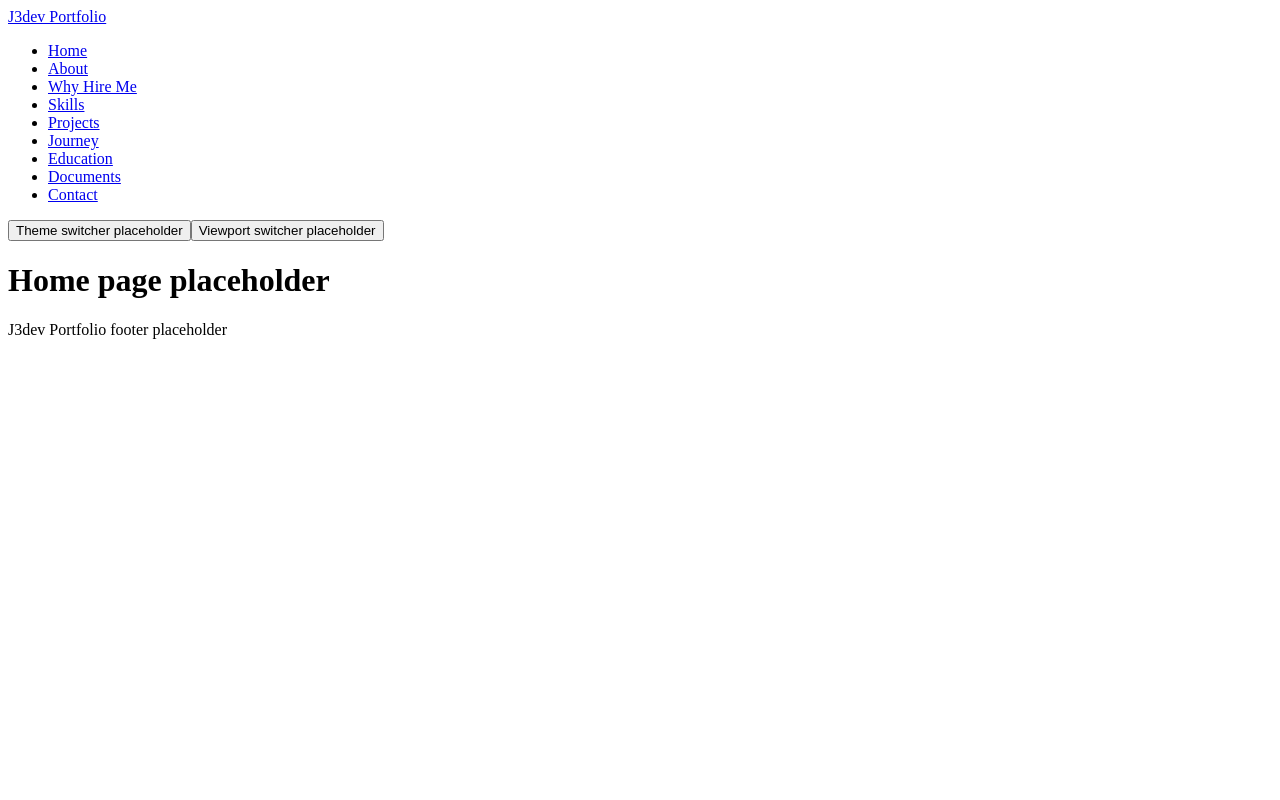
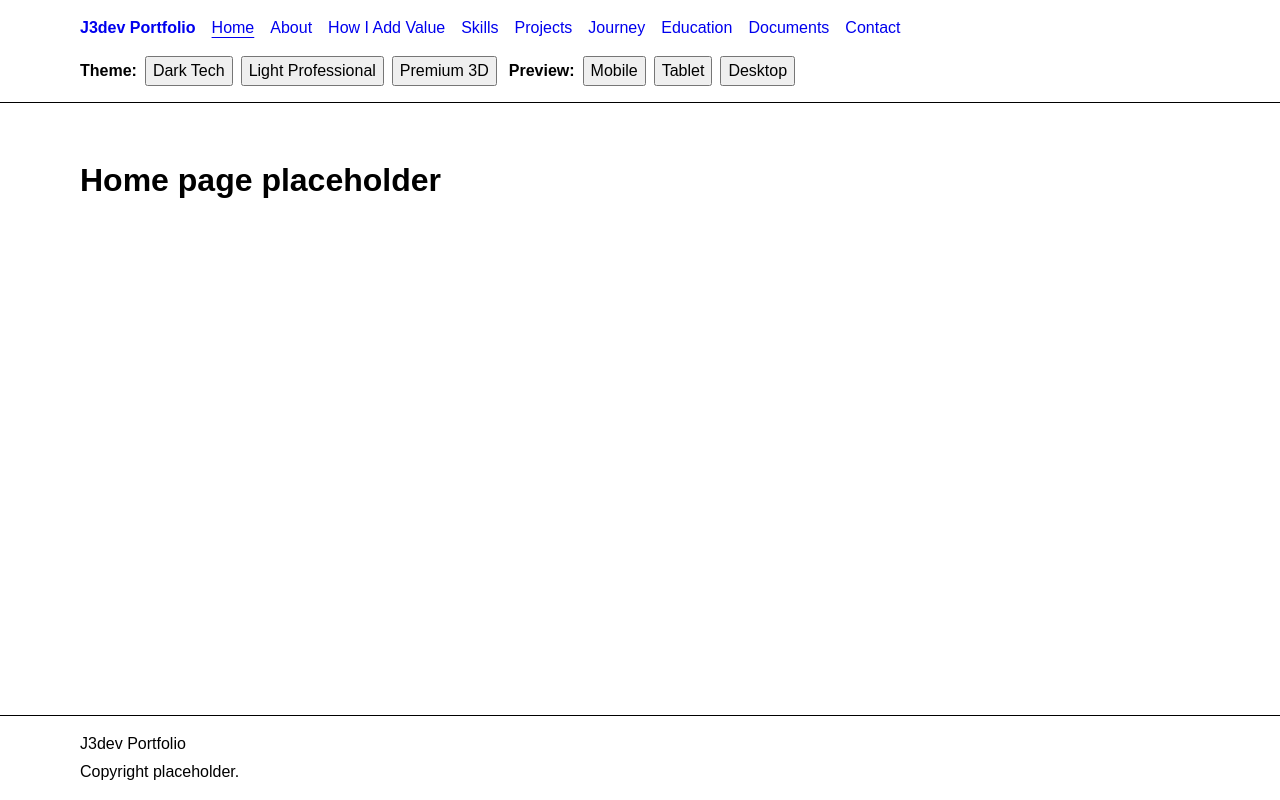
Before and after one commit to jorgejaimes085GH/J3dev-portfolio, an Angular app: page / in a window 1280 px wide. Built offline with nearby package versions, Linux system fonts and the light colour scheme.

Commit message:
Improve base layout structure

```diff
--- a/src/app/core/constants/navigation.constants.ts
+++ b/src/app/core/constants/navigation.constants.ts
@@ -6,7 +6,7 @@ export interface NavigationItem {
 export const MAIN_NAVIGATION: NavigationItem[] = [
   { label: 'Home', path: '/' },
   { label: 'About', path: '/about' },
-  { label: 'Why Hire Me', path: '/why-hire-me' },
+  { label: 'How I Add Value', path: '/why-hire-me' },
   { label: 'Skills', path: '/skills' },
   { label: 'Projects', path: '/projects' },
   { label: 'Journey', path: '/journey' },
--- /dev/null
+++ b/src/app/layout/footer/footer.scss
@@ -0,0 +1,22 @@
+:host {
+  display: block;
+}
+
+.site-footer {
+  border-top: 1px solid currentColor;
+}
+
+.site-footer__inner {
+  width: min(100%, 72rem);
+  margin: 0 auto;
+  padding: 1rem;
+}
+
+.site-footer__project,
+.site-footer__copyright {
+  margin: 0;
+}
+
+.site-footer__copyright {
+  margin-top: 0.25rem;
+}
--- a/src/app/layout/footer/footer.ts
+++ b/src/app/layout/footer/footer.ts
@@ -3,6 +3,14 @@ import { Component } from '@angular/core';
 @Component({
   selector: 'app-footer',
   standalone: true,
-  template: '<footer><p>J3dev Portfolio footer placeholder</p></footer>',
+  template: `
+    <footer class="site-footer">
+      <div class="site-footer__inner">
+        <p class="site-footer__project">J3dev Portfolio</p>
+        <p class="site-footer__copyright">Copyright placeholder.</p>
+      </div>
+    </footer>
+  `,
+  styleUrl: './footer.scss',
 })
 export class Footer {}
--- /dev/null
+++ b/src/app/layout/main-layout/main-layout.scss
@@ -0,0 +1,21 @@
+:host {
+  display: block;
+  min-height: 100vh;
+}
+
+.app-shell {
+  min-height: 100vh;
+  display: flex;
+  flex-direction: column;
+}
+
+.app-shell__main {
+  flex: 1;
+  width: 100%;
+}
+
+.app-shell__content {
+  width: min(100%, 72rem);
+  margin: 0 auto;
+  padding: 2rem 1rem;
+}
--- a/src/app/layout/main-layout/main-layout.ts
+++ b/src/app/layout/main-layout/main-layout.ts
@@ -9,11 +9,18 @@ import { Navbar } from '../navbar/navbar';
   standalone: true,
   imports: [Footer, Navbar, RouterOutlet],
   template: `
-    <app-navbar />
-    <main>
-      <router-outlet />
-    </main>
-    <app-footer />
+    <div class="app-shell">
+      <app-navbar />
+
+      <main class="app-shell__main" id="main-content">
+        <div class="app-shell__content">
+          <router-outlet />
+        </div>
+      </main>
+
+      <app-footer />
+    </div>
   `,
+  styleUrl: './main-layout.scss',
 })
 export class MainLayout {}
--- /dev/null
+++ b/src/app/layout/navbar/navbar.scss
@@ -0,0 +1,50 @@
+:host {
+  display: block;
+}
+
+.site-header {
+  border-bottom: 1px solid currentColor;
+}
+
+.site-header__inner {
+  width: min(100%, 72rem);
+  margin: 0 auto;
+  padding: 1rem;
+  display: flex;
+  flex-wrap: wrap;
+  align-items: center;
+  gap: 1rem;
+}
+
+.site-header__brand {
+  font-weight: 700;
+  text-decoration: none;
+}
+
+.site-nav {
+  flex: 1 1 32rem;
+}
+
+.site-nav__list {
+  list-style: none;
+  display: flex;
+  flex-wrap: wrap;
+  gap: 0.75rem 1rem;
+  margin: 0;
+  padding: 0;
+}
+
+.site-nav__link {
+  text-decoration: none;
+}
+
+.site-nav__link--active {
+  text-decoration: underline;
+  text-underline-offset: 0.25rem;
+}
+
+.site-header__tools {
+  display: flex;
+  flex-wrap: wrap;
+  gap: 0.75rem;
+}
--- a/src/app/layout/navbar/navbar.ts
+++ b/src/app/layout/navbar/navbar.ts
@@ -10,15 +10,20 @@ import { ViewportSwitcher } from '../viewport-switcher/viewport-switcher';
   standalone: true,
   imports: [RouterLink, RouterLinkActive, ThemeSwitcher, ViewportSwitcher],
   template: `
-    <header>
-      <nav aria-label="Main navigation">
-        <a routerLink="/">J3dev Portfolio</a>
-        <ul>
+    <header class="site-header">
+      <div class="site-header__inner">
+        <a class="site-header__brand" routerLink="/" aria-label="J3dev Portfolio home">
+          J3dev Portfolio
+        </a>
+
+        <nav class="site-nav" aria-label="Main navigation">
+          <ul class="site-nav__list">
             @for (item of navigationItems; track item.path) {
-            <li>
+              <li class="site-nav__item">
                 <a
+                  class="site-nav__link"
                   [routerLink]="item.path"
-                routerLinkActive="active"
+                  routerLinkActive="site-nav__link--active"
                   [routerLinkActiveOptions]="{ exact: item.path === '/' }"
                 >
                   {{ item.label }}
@@ -27,10 +32,15 @@ import { ViewportSwitcher } from '../viewport-switcher/viewport-switcher';
             }
           </ul>
         </nav>
+
+        <div class="site-header__tools" aria-label="Display options">
           <app-theme-switcher />
           <app-viewport-switcher />
+        </div>
+      </div>
     </header>
   `,
+  styleUrl: './navbar.scss',
 })
 export class Navbar {
   private readonly navigationService = inject(NavigationService);
--- /dev/null
+++ b/src/app/layout/theme-switcher/theme-switcher.scss
@@ -0,0 +1,20 @@
+:host {
+  display: block;
+}
+
+.theme-switcher {
+  display: flex;
+  flex-wrap: wrap;
+  align-items: center;
+  gap: 0.5rem;
+}
+
+.theme-switcher__label {
+  font-weight: 600;
+}
+
+.theme-switcher__options {
+  display: flex;
+  flex-wrap: wrap;
+  gap: 0.5rem;
+}
--- a/src/app/layout/theme-switcher/theme-switcher.ts
+++ b/src/app/layout/theme-switcher/theme-switcher.ts
@@ -3,6 +3,16 @@ import { Component } from '@angular/core';
 @Component({
   selector: 'app-theme-switcher',
   standalone: true,
-  template: '<button type="button">Theme switcher placeholder</button>',
+  template: `
+    <section class="theme-switcher" aria-label="Theme switcher placeholder">
+      <span class="theme-switcher__label">Theme:</span>
+      <div class="theme-switcher__options" role="group" aria-label="Available theme placeholders">
+        <button type="button">Dark Tech</button>
+        <button type="button">Light Professional</button>
+        <button type="button">Premium 3D</button>
+      </div>
+    </section>
+  `,
+  styleUrl: './theme-switcher.scss',
 })
 export class ThemeSwitcher {}
--- /dev/null
+++ b/src/app/layout/viewport-switcher/viewport-switcher.scss
@@ -0,0 +1,20 @@
+:host {
+  display: block;
+}
+
+.viewport-switcher {
+  display: flex;
+  flex-wrap: wrap;
+  align-items: center;
+  gap: 0.5rem;
+}
+
+.viewport-switcher__label {
+  font-weight: 600;
+}
+
+.viewport-switcher__options {
+  display: flex;
+  flex-wrap: wrap;
+  gap: 0.5rem;
+}
--- a/src/app/layout/viewport-switcher/viewport-switcher.ts
+++ b/src/app/layout/viewport-switcher/viewport-switcher.ts
@@ -3,6 +3,20 @@ import { Component } from '@angular/core';
 @Component({
   selector: 'app-viewport-switcher',
   standalone: true,
-  template: '<button type="button">Viewport switcher placeholder</button>',
+  template: `
+    <section class="viewport-switcher" aria-label="Viewport switcher placeholder">
+      <span class="viewport-switcher__label">Preview:</span>
+      <div
+        class="viewport-switcher__options"
+        role="group"
+        aria-label="Available viewport placeholders"
+      >
+        <button type="button">Mobile</button>
+        <button type="button">Tablet</button>
+        <button type="button">Desktop</button>
+      </div>
+    </section>
+  `,
+  styleUrl: './viewport-switcher.scss',
 })
 export class ViewportSwitcher {}
--- a/src/styles.scss
+++ b/src/styles.scss
@@ -1 +1,20 @@
-/* You can add global styles to this file, and also import other style files */
+html {
+  box-sizing: border-box;
+}
+
+*,
+*::before,
+*::after {
+  box-sizing: inherit;
+}
+
+body {
+  margin: 0;
+  font-family: Arial, sans-serif;
+  line-height: 1.5;
+}
+
+button,
+a {
+  font: inherit;
+}
```
Lines whose indentation alone changed are shown as unchanged.
